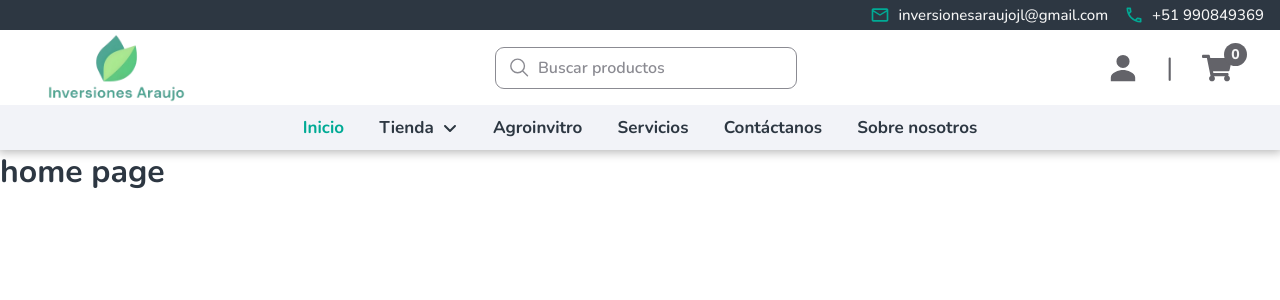
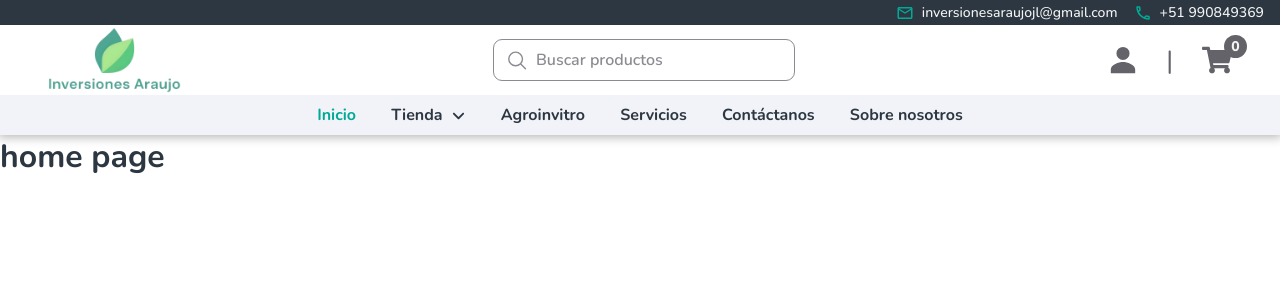
Before and after one commit to emachipana/inversiones-araujo-app, a React (Create React App) app: page / in a window 1280 px wide. Shown: the top 300 px of the page. Built offline with nearby package versions, Linux system fonts and the light colour scheme; no server answers.

Commit message:
FOX: resize navbar

```diff
--- a/src/components/Navbar/NavItem.js
+++ b/src/components/Navbar/NavItem.js
@@ -14,11 +14,11 @@ function TextItem({ dropDown, setDropDown, weight, css, name }) {
     >
       <Text
         weight={weight}
-        size={17}
       >
         { name }
       </Text>
       <FaAngleDown
+        size={15}
       />
     </FlexRow>
   );
--- a/src/components/Navbar/index.js
+++ b/src/components/Navbar/index.js
@@ -66,10 +66,10 @@ function Navbar() {
         <FlexRow>
           <MdOutlineMailOutline
             color={COLORS.persian}
-            size={20}
+            size={18}
           />
           <Text
-            size={15}
+            size={14}
             color={COLORS.white}
           >
             inversionesaraujojl@gmail.com
@@ -78,10 +78,10 @@ function Navbar() {
         <FlexRow>
           <MdOutlinePhone
             color={COLORS.persian}
-            size={20}
+            size={18}
           />
           <Text
-            size={15}
+            size={14}
             color={COLORS.white}
           >
             +51 990849369
@@ -155,7 +155,6 @@ function Navbar() {
         <Text
           className="handler"
           weight={700}
-          size={17}
           css={NavItem}
           color={pathname === "/" ? COLORS.persian : ""}
           onClick={() => redirect("/")}
@@ -180,7 +179,7 @@ function Navbar() {
           <Text
             weight={700}
             css={NavItem}
-            size={17}
+
             className="handler"
           >
             Agroinvitro
@@ -188,7 +187,6 @@ function Navbar() {
         </a>
         <Text
           weight={700}
-          size={17}
           css={NavItem}
           className="handler"
           onClick={() => redirect("/servicios")}
@@ -199,7 +197,6 @@ function Navbar() {
         <Text
           weight={700}
           css={NavItem}
-          size={17}
           className="handler"
           onClick={() => redirect("/contactanos")}
           color={pathname === "/contactanos" ? COLORS.persian : ""}
@@ -209,7 +206,6 @@ function Navbar() {
         <Text
           weight={700}
           css={NavItem}
-          size={17}
           className="handler"
           onClick={() => redirect("/nosotros")}
           color={pathname === "/nosotros" ? COLORS.persian : ""}
--- a/src/components/Navbar/styles.js
+++ b/src/components/Navbar/styles.js
@@ -10,6 +10,7 @@ export const Container = styled.div`
   justify-content: center;
   position: sticky;
   top: 0;
+  z-index: 20;
   box-shadow: 0px 0px 10px 2px rgba(0, 0, 0, .3);
 
   .handler {
@@ -27,7 +28,7 @@ export const Container = styled.div`
 
 export const Info = styled.section`
   width: 100%;
-  height: 30px;
+  height: 25px;
   display: flex;
   align-items: center;
   justify-content: flex-end;
@@ -42,7 +43,8 @@ export const Main = styled.section`
   justify-content: space-between;
   padding: 0.8rem 3rem;
   width: 100%;
-  height: 75px;
+  height: 70px;
+  background-color: white;
 
   @media screen and (max-width: 540px) {
     padding: 0.8rem 1.5rem;
@@ -50,7 +52,7 @@ export const Main = styled.section`
 `;
 
 export const Logo = styled.img`
-  height: 70px;
+  height: 68px;
   object-fit: cover;
   cursor: pointer;
   transition: transform .3s ease-in-out;
@@ -62,7 +64,7 @@ export const Logo = styled.img`
 
 export const Navigation = styled.nav`
   width: 100%;
-  height: 45px;
+  height: 40px;
   background-color: ${COLORS.smoke};
   display: flex;
   align-items: center;
```
